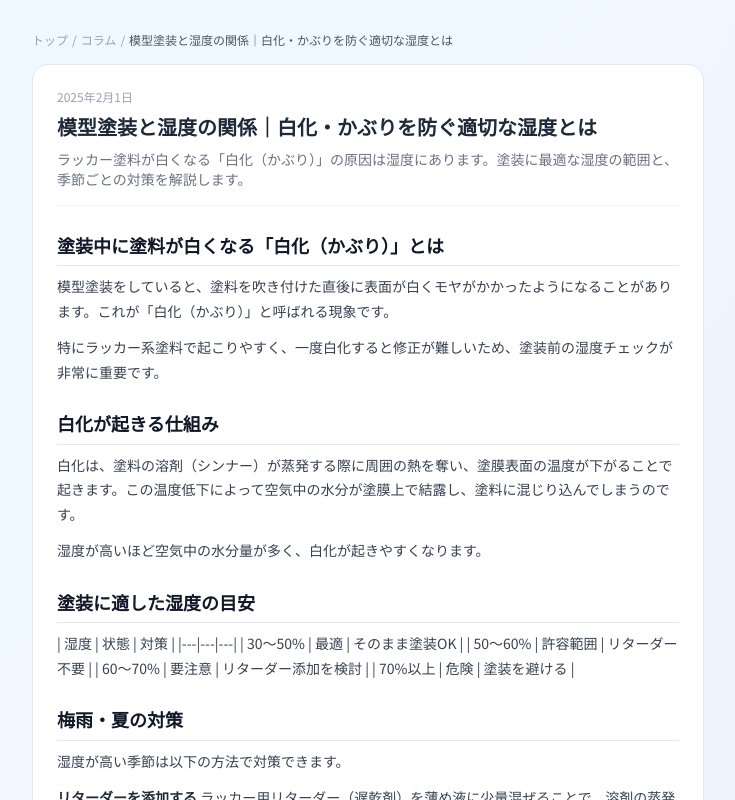
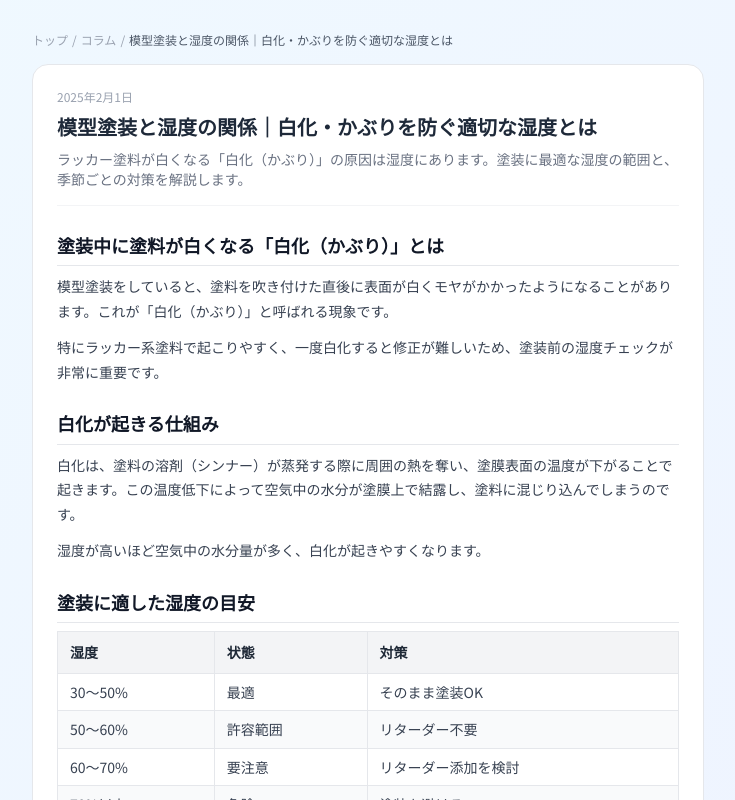
Before and after one commit to k713shino/paintingdayfinder, a Next.js app: page /column/humidity-and-painting in a window 1280 px wide. Shown: the top 800 px of the page, without its empty margins (272-1007 px from the left). Built offline with nearby package versions, Linux system fonts and the light colour scheme.

Commit message:
MDXのテーブルが正しく表示されるように修正

```diff
--- a/package.json
+++ b/package.json
@@ -13,7 +13,8 @@
     "next": "16.1.6",
     "next-mdx-remote": "^6.0.0",
     "react": "19.2.3",
-    "react-dom": "19.2.3"
+    "react-dom": "19.2.3",
+    "remark-gfm": "^4.0.1"
   },
   "devDependencies": {
     "@tailwindcss/postcss": "^4",
--- a/src/app/column/[slug]/page.tsx
+++ b/src/app/column/[slug]/page.tsx
@@ -2,6 +2,7 @@
 import { notFound } from 'next/navigation';
 import Link from 'next/link';
 import { MDXRemote } from 'next-mdx-remote/rsc';
+import remarkGfm from 'remark-gfm';
 import { getAllSlugs, getColumnBySlug } from '@/lib/mdx';
 
 interface Props {
@@ -52,7 +53,7 @@
           <p className="text-sm text-gray-500 mb-6 pb-4 border-b border-gray-100">{col.description}</p>
 
           <div className="article-body">
-            <MDXRemote source={col.content} />
+            <MDXRemote source={col.content} options={{ mdxOptions: { remarkPlugins: [remarkGfm] } }} />
           </div>
         </article>
 
```
Also changed, not shown: 1 other file (tests, documents, lock files or other folders).
